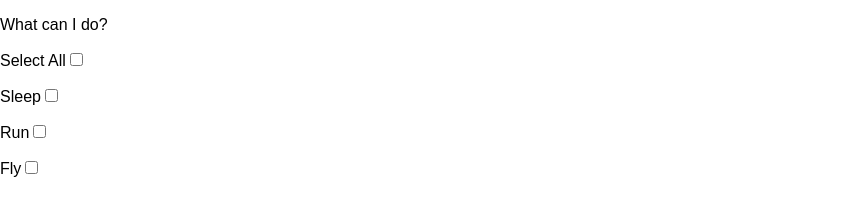
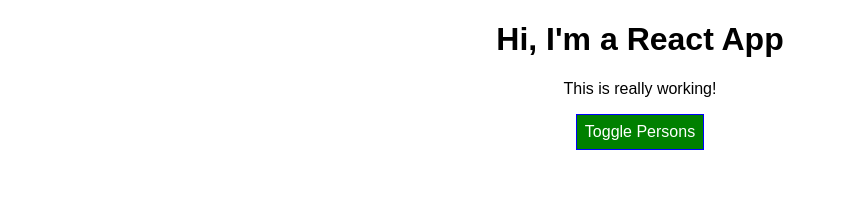
Before and after one commit to Buzonxxxx/React-Novice, a React app in the folder my-app/: page / in a window 1280 px wide. Shown: the whole page, without its empty margins (0-846 px from the left). Built offline with nearby package versions, Linux system fonts and the light colour scheme.

Commit message:
add dynamic css

```diff
--- a/my-app/package.json
+++ b/my-app/package.json
@@ -3,6 +3,7 @@
   "version": "0.1.0",
   "private": true,
   "dependencies": {
+    "radium": "^0.19.6",
     "react": "^16.0.0",
     "react-bootstrap": "^0.31.5",
     "react-dom": "^16.0.0",
--- a/my-app/src/components/Greeting.js
+++ /dev/null
@@ -1,23 +0,0 @@
-import React from 'react'
-
-const Hello = props => <h1>Hi, {props.firstName} {props.lastName}!</h1>
-class Greeting extends React.Component {
-  // constructor(props) {
-  //   super(props)
-  //   this.state = {
-  //     firstName: 'Louis',
-  //     lastName: 'Liao'
-  //   }
-  // }
-
-  render() {
-    return (
-      // <h1>Hi, {this.state.firstName} {this.state.lastName}!</h1>
-      <div>
-      <Hello firstName='Louis' lastName ='Liao'/>
-      </div>
-    )
-  }
-}
-
-export default Greeting
--- a/my-app/src/components/ReactSample/ReactSample.css
+++ b/my-app/src/components/ReactSample/ReactSample.css
@@ -8,6 +8,15 @@ body {
   font-family: sans-serif;
 }
 
+.red {
+  color : red;
+}
+
+.bold {
+  font-weight: bold;
+}
+
+
 .Person {
   width: 60%;
   margin: 16px auto;
--- a/my-app/src/components/ReactSample/ReactSample.js
+++ b/my-app/src/components/ReactSample/ReactSample.js
@@ -1,9 +1,15 @@
 import React, { Component } from 'react';
 import './ReactSample.css';
+import Radium, { StyleRoot } from 'radium'
 
 const Person = (props) => {
+  const style = {
+    '@media (min-width: 500px)': {
+      width: '450px',
+    }
+  }
   return (
-    <div className='Person'>
+    <div className='Person' style={style}>
       <p onClick={props.click}>I'm {props.name} and I am {props.age} years old!</p>
       <input type="text" onChange={props.changed} value={props.name} />
     </div>
@@ -54,11 +60,16 @@ class App extends Component {
 
   render() {
     const style = {
-      backgroundColor: 'white',
+      backgroundColor: 'green',
+      color: 'white',
       font: 'inherit',
       border: '1px solid blue',
       padding: '8px',
-      cursor: 'pointer'
+      cursor: 'pointer',
+      ':hover': {
+        backgroundColor: 'lightgreen',
+        color: 'gray',
+      }
     }
     let persons = null
     if (this.state.showPersons) {
@@ -74,17 +85,32 @@ class App extends Component {
           })}
         </div>
       )
+      style.backgroundColor = 'red'
+      style[':hover'] = {
+        backgroundColor: 'pink',
+        color: 'gray',
+      }
+    }
+    const classes = []
 
+    if (this.state.persons.length <= 2) {
+      classes.push('red') // classes = ['red']
     }
+    if (this.state.persons.length <= 1) {
+      classes.push('bold') // classes = ['red', 'bold']
+    }
+
     return (
+      <StyleRoot>
       <div className="App">
         <h1>Hi, I'm a React App</h1>
-        <p>This is really working!</p>
+        <p className={classes.join(' ')}>This is really working!</p>
         <button style={style} onClick={this.togglePersonHandler}>Toggle Persons</button>
         {persons}
       </div>
+      </StyleRoot>
     )
   }
 }
 
-export default App;
+export default Radium(App);
--- a/my-app/src/components/SelectAll.js
+++ b/my-app/src/components/SelectAll.js
@@ -10,14 +10,12 @@ class SelectAll extends React.Component {
 
   selectAll = event => {
     this.setState({
-      checked: this.state.checked.map(function () {
-        return event.target.checked //select all box被按之後的狀態
-      })
+      checked: this.state.checked.map(() => event.target.checked) //select all box被按之後的狀態
     })
   }
 
   handleChange = (index, event) => {
-    var checked = this.state.checked;
+    const checked = this.state.checked;
     checked[index] = event.target.checked;
 
     this.setState({
@@ -25,9 +23,9 @@ class SelectAll extends React.Component {
     })
   }
   render() {
-    var isAllChecked =
-    this.state.checked.filter(c => c).length === this.state.checked.length
-    // 目前checked數量 === state checked數量
+    const isAllChecked =
+      this.state.checked.filter(c => c).length === this.state.checked.length
+    // 目前checked數量 === state checked數量: 3
     return (
       <div>
         <p>What can I do?</p>
--- a/my-app/src/index.js
+++ b/my-app/src/index.js
@@ -1,6 +1,5 @@
 import React from 'react'
 import ReactDOM from 'react-dom'
-import Greeting from './components/Greeting'
 import Clock from './components/Clock'
 import Welcome from './components/Welcome'
 import Comment from './components/Comment'
@@ -14,7 +13,6 @@ import LoginControl from './components/LoginControl'
 import SelectAll from './components/SelectAll'
 
   ReactDOM.render(
-    // <Greeting />,
     // <Welcome />,
     // <Comment />,
     // <ToDoList />,
@@ -23,8 +21,8 @@ import SelectAll from './components/SelectAll'
     // <ShowWarning/>,
     // <AgeTeller />,
     // <Assignment1 />,
-    // <ReactSample/>,
+    <ReactSample/>,
     // <LoginControl />,
-    <SelectAll />,
+    // <SelectAll />,
     document.getElementById('root')
   );
```
Also changed, not shown: 1 other file.
